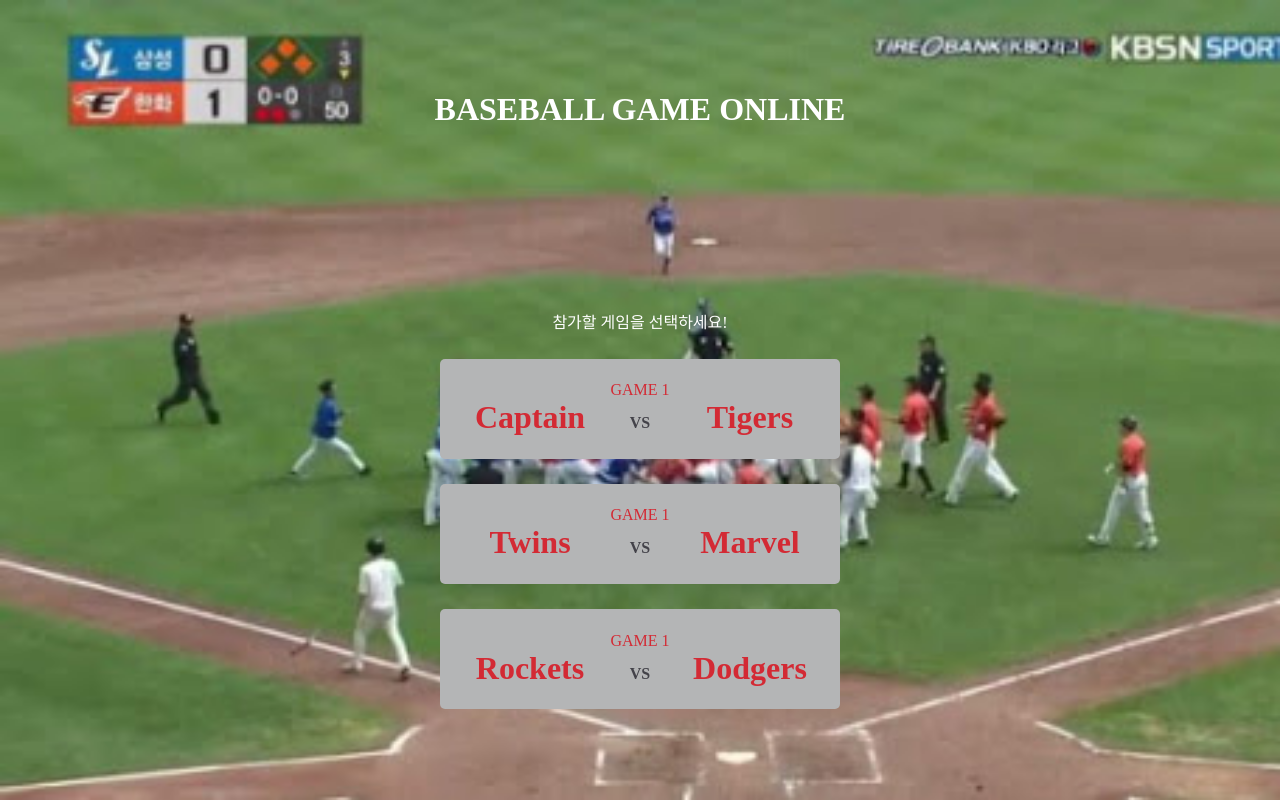
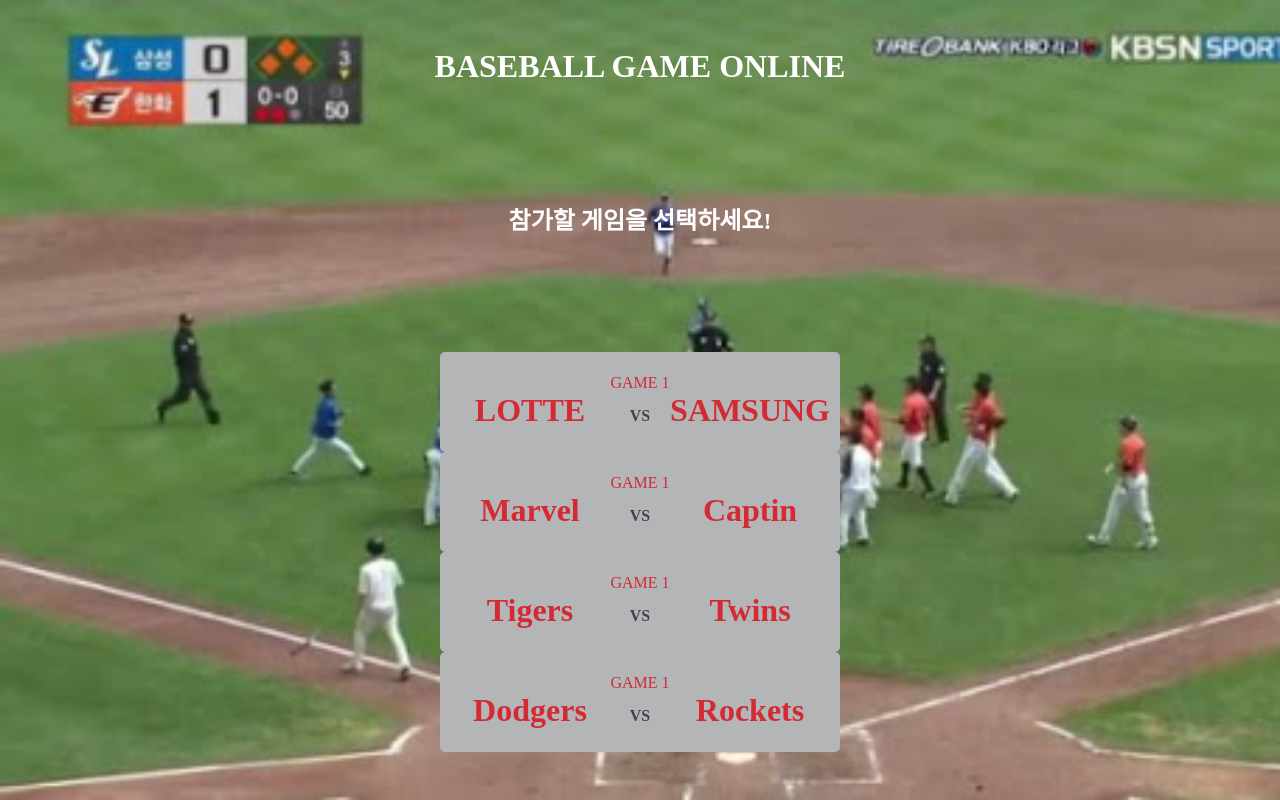
Before and after one commit to codesquad-member-2020/baseball-09, a React app in the folder FE/: page / in a window 1280 px wide. Built offline with nearby package versions, Linux system fonts and the light colour scheme.

Commit message:
[#14] feat: game 목록데이터를 props로 전해주기
- 데이터 바탕으로 렌더되도록 수정
- 데이터 변경에 맞게 스타일 조정

```diff
--- a/FE/src/components/MainPage/GameSelectMenu/GameSelectMenu.tsx
+++ b/FE/src/components/MainPage/GameSelectMenu/GameSelectMenu.tsx
@@ -1,28 +1,47 @@
 import React from "react";
 import styled from "styled-components";
 import GameDispaly from "./GameDisplay/GameDisplay";
+import { IGame, gameList } from "@/models/gameList";
 
 const Wrapper = styled.div`
-  display: flex;
-  flex-direction: column;
-  justify-content: space-between;
-  height: 400px;
   width: 400px;
+  overflow-y: scroll;
+  &::-webkit-scrollbar {
+    display: none;
+  }
+  .visible-wrapper {
+    height: 400px;
+  }
 `;
 
-const SelectText = styled.span`
+const SelectText = styled.h2`
   color: #ffffff;
   text-align: center;
 `;
 
 const GameSelectMenu = () => {
   return (
-    <Wrapper>
+    <>
       <SelectText>참가할 게임을 선택하세요!</SelectText>
-      <GameDispaly homeTeam={"Captain"} awayTeam={"Tigers"} />
-      <GameDispaly homeTeam={"Twins"} awayTeam={"Marvel"} />
-      <GameDispaly homeTeam={"Rockets"} awayTeam={"Dodgers"} />
-    </Wrapper>
+      <Wrapper>
+        <div className="visible-wrapper">
+          {gameList &&
+            gameList.map((game: IGame, index: number) => {
+              const { matchName, homeTeam, awayTeam, isAvailable } = game;
+
+              return (
+                <GameDispaly
+                  matchName={matchName}
+                  homeTeam={homeTeam}
+                  awayTeam={awayTeam}
+                  isAvailable={isAvailable}
+                  key={index}
+                />
+              );
+            })}
+        </div>
+      </Wrapper>
+    </>
   );
 };
 
```
